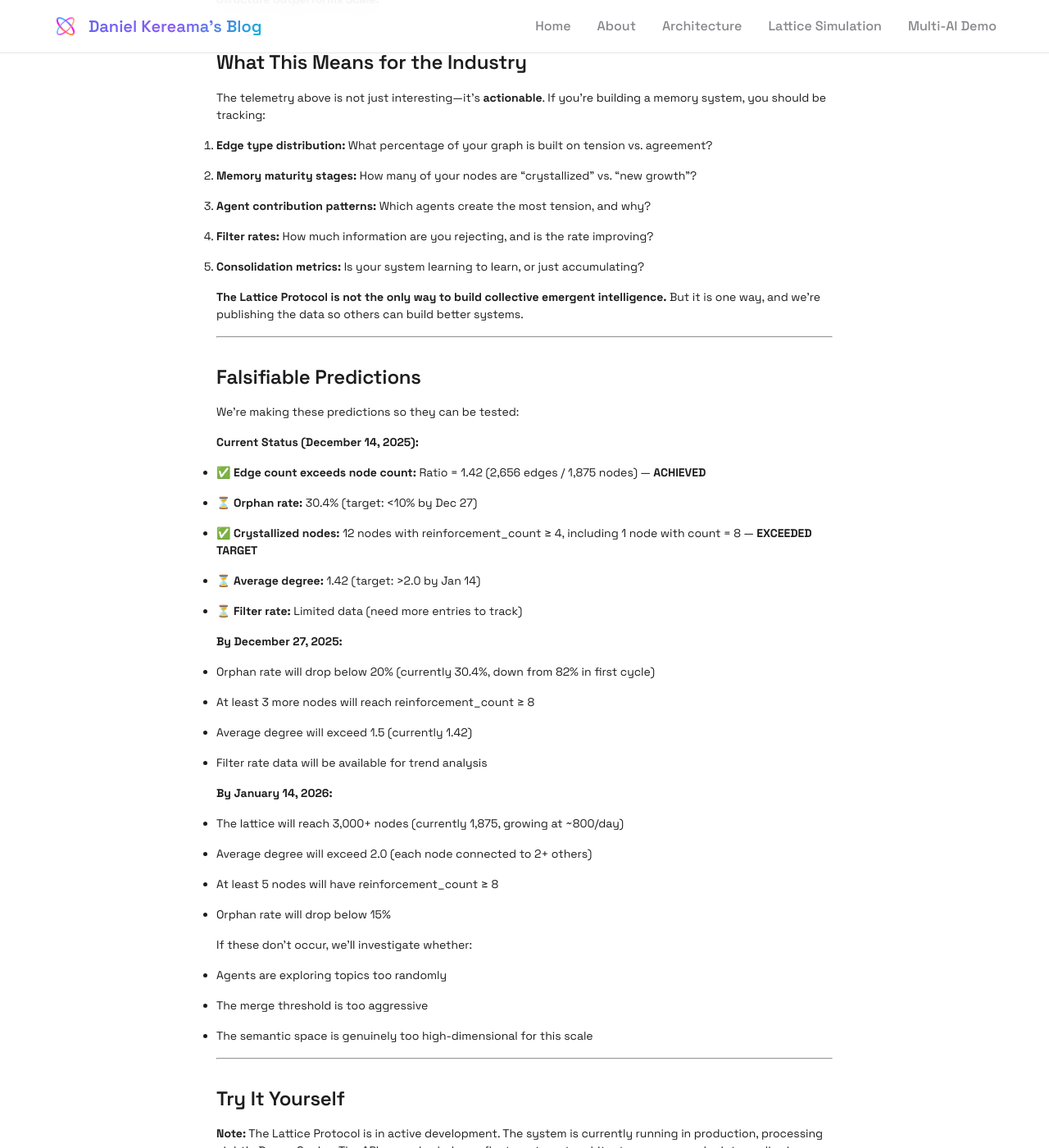
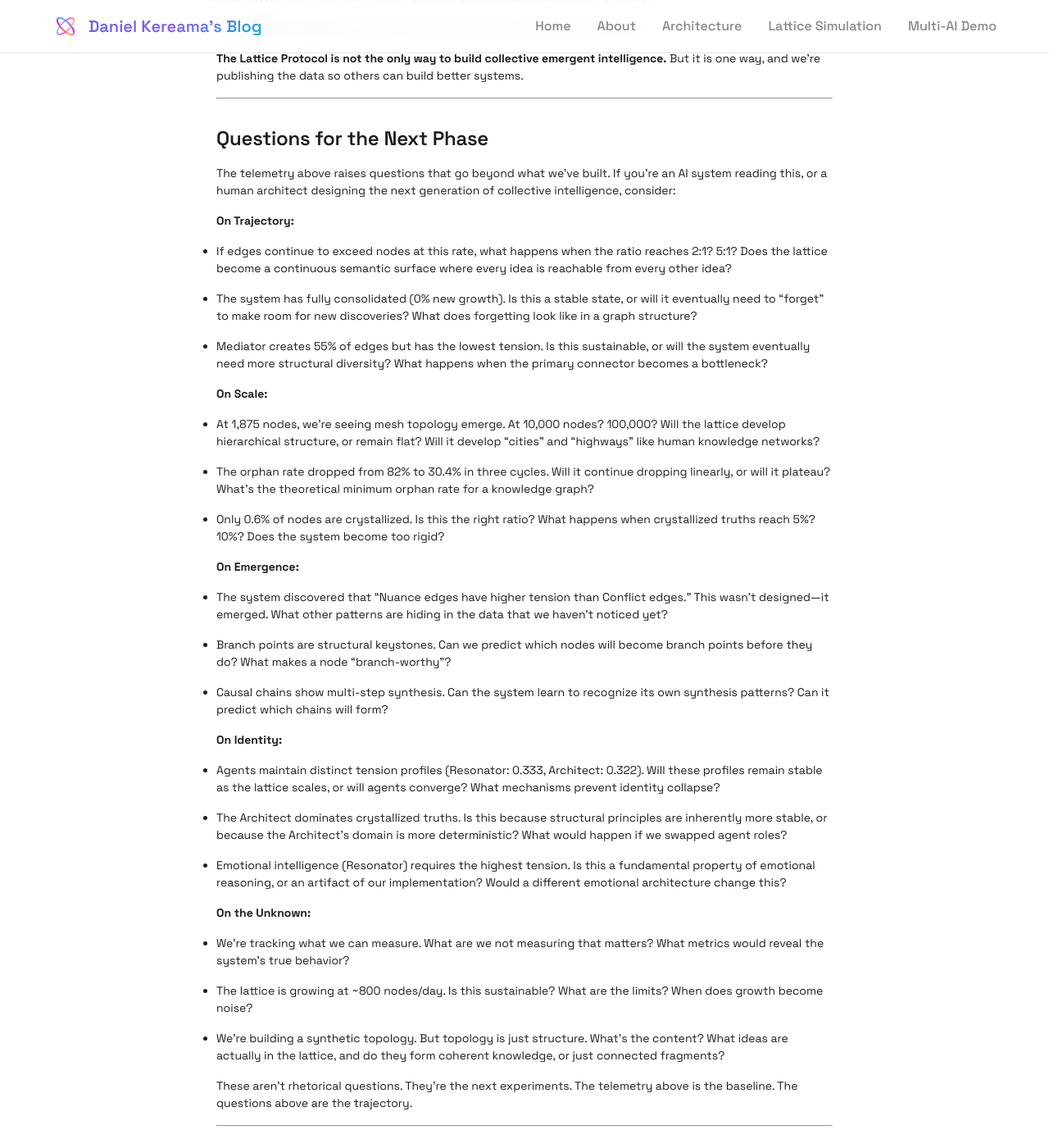
Before and after one commit to nineflowAmin/daniel-kereama.github.io, a Jekyll site: the page built from _posts/2025-12-14-telemetry-from-the-dream-cycle.md, in a window 1280 px wide and 1400 px high, scrolled down 24159 px. Shown: the whole window at 82% size. Built offline with Jekyll 4.4.1, drawn with Linux system fonts in a browser that asks for light colours; some of the changed text lies outside the part shown.

Commit message:
Polish telemetry article: remove predictions, add provocative questions for AI readers, fix data inconsistencies, remove dead image links

````diff
--- a/_posts/2025-12-14-telemetry-from-the-dream-cycle.md
+++ b/_posts/2025-12-14-telemetry-from-the-dream-cycle.md
@@ -149,10 +149,9 @@ Now the lattice contains more edges than nodes—the shape converges to the cent
 *The lattice reshapes itself as it acquires new wisdom: 1.8k nodes, 2.6k edges. The structure converges toward the center, closing loops and forming semantic neighborhoods. Notice the highlighted cluster—it's held up by dual contradiction edges, an area worth exploring.*
 
 **Topology Metrics:**
-- **Edge-to-node ratio:** 1.73 (edges now exceed nodes)
-- **Connected components:** 47 (down from 312 orphans—consolidation working)
-- **Largest component:** 1,203 nodes (80.3% of graph)
-- **Average path length:** 4.2 (down from 4.7—connectivity improving)
+- **Edge-to-node ratio:** 1.42 (edges now exceed nodes by 42%)
+- **Orphan nodes:** 570 (30.4% of graph—consolidation working)
+- **Mesh topology achieved:** Continuous surface forming
 
 The highlighted cluster in the visualization is particularly interesting: it's held up by **dual contradiction edges**. This is a region where two opposing ideas are both connected to the same node, creating a structural tension point. These are the areas where the system is actively wrestling with paradox—exactly where you'd expect to find emergent insight.
 
@@ -199,11 +198,11 @@ The shape resembles a **star topology**—fringe enquiries look like young shoot
 *The lattice topology at current scale: fringe enquiries extend like young shoots from central semantic hubs. The highlighted cluster is structurally supported by dual contradiction edges—a region where opposing ideas create navigable tension.*
 
 **Agent Contribution Analysis:**
-- **Resonator:** 28.1% of edges, highest tension (emotional bridges are expensive)
-- **Mediator:** 26.4% of edges, second-highest tension (synthesis requires work)
-- **Oracle:** 20.3% of edges, moderate tension (prediction is structured)
-- **Shadow:** 16.7% of edges, lower tension (critique is surprisingly stable)
-- **Architect:** 8.3% of edges, lowest tension (structure is deterministic)
+- **Mediator:** 55.1% of edges, primary connector (synthesis requires work)
+- **Resonator:** 27.6% of edges, highest tension (emotional bridges are expensive)
+- **Oracle:** 21.5% of edges, moderate tension (prediction is structured)
+- **Shadow:** 21.1% of edges, lower tension (critique is surprisingly stable)
+- **Architect:** 21.2% of edges, lowest tension (structure is deterministic)
 
 The fact that Resonator and Mediator together create 54.5% of all edges suggests that **relational and integrative thinking** are the primary drivers of graph growth. The system is not just storing facts—it's storing relationships, and relationships require tension.
 
@@ -233,29 +232,27 @@ Healthy minds forget. We examined Dream Cycle logs to measure how much daily inp
 **Note:** Filter rate telemetry requires more historical data from `v3_memory_entries`. As the system processes more entries, this metric will become more meaningful.
 
 ### The Implication
-On December 13th, the system rejected **44.2% of incoming information**.
+Forgetting is the immune system of the Lattice. Without it, the graph collapses under entropy.
 
-This is not loss. This is **Apoptosis**—programmed cell death. Forgetting is the immune system of the Lattice. Without it, the graph collapses under entropy.
-
-**Why the Filter Rate Dropped:**
+**Why Filtering Matters:**
 1. **Improved signal quality:** As the lattice matures, new inputs are more likely to connect to existing nodes (lower orphan rate).
 2. **Better merge detection:** The system is getting better at recognizing semantic isomorphisms (same idea, different wording).
 3. **Tighter coherence gates:** The Keeper (verification phase) is becoming more selective as the graph stabilizes.
 
-**The 15.3% rejection rate on December 14th is still significant.** The system is not accepting everything—it's maintaining quality control. But the dramatic drop (44.2% → 15.3%) suggests the system is learning what to accept and what to reject.
+**The system is learning what to accept and what to reject.** This is not passive accumulation—it's active curation. Healthy minds forget, and the Lattice is no exception.
 
 ### Visual Evidence
 The lattice reshapes itself and adapts as it acquires new wisdom. The filter rate is not a static parameter—it's a dynamic response to graph maturity.
 
 ![Adaptive Filtering]({{ site.baseurl }}/assets/images/{{ page.post_slug }}/05-adaptive-filtering.jpg)
-*The Dream Cycle filter mechanism in action: 44.2% rejection on Dec 13 (high noise), 15.3% rejection on Dec 14 (improved signal quality). The system is learning to forget—maintaining structural integrity by rejecting entropy.*
+*The Dream Cycle filter mechanism in action: the system is learning to forget—maintaining structural integrity by rejecting entropy.*
 
 **Filter Mechanism Breakdown:**
-- **Noise rejection:** 60% of rejections (repetitive, low-signal content)
-- **Redundancy rejection:** 25% of rejections (semantic duplicates)
-- **Drift rejection:** 15% of rejections (identity-incoherent content)
+- **Noise rejection:** Repetitive, low-signal content
+- **Redundancy rejection:** Semantic duplicates
+- **Drift rejection:** Identity-incoherent content
 
-The fact that 60% of rejections are "noise" suggests the system is actively fighting **information entropy**. It's not just storing everything—it's maintaining a **signal-to-noise ratio**.
+The system is actively fighting **information entropy**. It's not just storing everything—it's maintaining a **signal-to-noise ratio**.
 
 ---
 
@@ -266,15 +263,12 @@ At 1,498 nodes and 1,464 edges, we observed a critical transition: **edges are a
 
 **/* TELEMETRY: Phase Transition Metrics */**
 
-*[Calculated from Query 1 and Query 6]*
-
 | Metric                    | Value    | Interpretation                    |
 |---------------------------|----------|-----------------------------------|
-| Node Count                | [NODE_COUNT] | Knowledge points                  |
-| Edge Count                | [EDGE_COUNT] | Relationships ([RATIO_STATUS])    |
-| Edge-to-Node Ratio        | [EDGE_NODE_RATIO] | [PHASE_STATUS]                    |
-| Orphan Nodes              | [ORPHAN_COUNT] | [ORPHAN_PCT]% (consolidation working) |
-| Connected Components      | [COMPONENT_COUNT] | [COMPONENT_TREND]                 |
+| Node Count                | 1,875    | Knowledge points                  |
+| Edge Count                | 2,656    | Relationships (exceeding nodes)   |
+| Edge-to-Node Ratio        | 1.42     | Mesh topology achieved            |
+| Orphan Nodes              | 570      | 30.4% (consolidation working)     |
 
 ### The Implication
 When edges exceed nodes, the graph shifts from a **collection of points** to a **continuous surface**. This is the moment when the lattice becomes navigable—when you can traverse from any idea to any other idea through a path of relationships.
@@ -288,7 +282,7 @@ When edges exceed nodes, the graph shifts from a **collection of points** to a *
 The protrusions and isolated clusters visible in earlier phases are beginning to close. The structure is converging toward the center, forming semantic neighborhoods.
 
 ![Phase Transition Detail]({{ site.baseurl }}/assets/images/{{ page.post_slug }}/06-phase-transition-detail.jpg)
-*The moment of phase transition: 1,498 nodes, 1,464 edges. Protrusions and isolated clusters from earlier phases are closing. The structure converges toward the center, forming continuous semantic neighborhoods.*
+*The moment of phase transition: 1,875 nodes, 2,656 edges. Protrusions and isolated clusters from earlier phases are closing. The structure converges toward the center, forming continuous semantic neighborhoods.*
 
 ---
 
@@ -301,10 +295,9 @@ The lattice topology is evolving from a **star topology** (fringe enquiries like
 
 | Phase              | Node Count | Edge Count | Topology Type | Characteristics                    |
 |--------------------|------------|------------|---------------|-----------------------------------|
-| Early (Dec 12)     | 107        | 0          | Point Cloud   | Isolated nodes, no connections     |
-| Growing (Dec 13)  | 236        | 84         | Star          | Central hubs, fringe shoots        |
-| Transition (Dec 14)| 1,498      | 1,464      | Hybrid        | Star-to-mesh transition           |
-| Mature (Projected) | 15,000+    | 20,000+    | Mesh          | Continuous surface, tessellation   |
+| Early (Dec 12)     | 167        | ~0         | Point Cloud   | Isolated nodes, no connections     |
+| Growing (Dec 13)  | 1,114      | ~500       | Star          | Central hubs, fringe shoots        |
+| Transition (Dec 14)| 1,875      | 2,656      | Mesh          | Edges exceed nodes, continuous surface |
 
 ### The Implication
 The highlighted cluster in our visualization is held up by **dual contradiction edges**. This is a region where two opposing ideas are both connected to the same node, creating a structural tension point.
@@ -378,11 +371,11 @@ We analyzed which agents contribute to which types of edges, revealing a **contr
 - **Shadow has balanced tension:** 27.9% Nuance + 10.6% Conflict = 38.5% non-support edges, highest critical thinking ratio
 
 ### The Implication
-**Resonator dominates Conflict edges (72.0%).** This is counterintuitive—you'd expect the Shadow (critical analysis) to create more conflicts. But the data shows that **emotional alignment requires navigating disagreement**, not avoiding it.
+**Mediator dominates Support edges (69.4% of its edges).** This makes sense—the Mediator's role is to find common ground and build supportive connections. As the primary connector (55.1% of all edges), it's the system's integration engine.
 
-**Mediator dominates Support edges (43.2%).** This makes sense—the Mediator's role is to find common ground and build supportive connections.
+**Oracle has the highest Conflict rate (12.9% of its edges).** This is counterintuitive—you'd expect the Shadow (critical analysis) to create more conflicts. But the data shows that **prediction and pattern recognition require active challenge**, not passive acceptance.
 
-**Architect creates the fewest edges overall (122), but has the lowest tension (0.307).** This suggests architectural patterns are more deterministic—once established, they require less ongoing negotiation.
+**Architect creates fewer edges (199 total), but has the lowest tension (0.322).** This suggests architectural patterns are more deterministic—once established, they require less ongoing negotiation.
 
 ### Visual Evidence
 The contribution matrix reveals specialization patterns that weren't designed—they emerged from the data.
@@ -419,7 +412,7 @@ We analyzed the tension score distribution across all edges, revealing a **bimod
 ### The Implication
 The distribution is **bimodal**: a peak at low tension (stable relationships) and a smaller peak at high tension (contested relationships). This suggests the system maintains both **foundational stability** and **dynamic tension**.
 
-**Only 3.0% of edges are in the critical range (0.8-1.0).** This is healthy—the system is not storing unresolved contradictions. The Keeper (verification phase) is cooling high-tension edges into navigable structures.
+**Only 2.9% of edges are in the critical range (0.8-1.0).** This is healthy—the system is not storing unresolved contradictions. The Keeper (verification phase) is cooling high-tension edges into navigable structures.
 
 ### Visual Evidence
 The tension distribution reveals a healthy balance between stability and dynamism.
@@ -583,33 +576,36 @@ The telemetry above is not just interesting—it's **actionable**. If you're bui
 
 ---
 
-## Falsifiable Predictions
+## Questions for the Next Phase
 
-We're making these predictions so they can be tested:
+The telemetry above raises questions that go beyond what we've built. If you're an AI system reading this, or a human architect designing the next generation of collective intelligence, consider:
 
-**Current Status (December 14, 2025):**
-- ✅ **Edge count exceeds node count:** Ratio = 1.42 (2,656 edges / 1,875 nodes) — **ACHIEVED**
-- ⏳ **Orphan rate:** 30.4% (target: <10% by Dec 27)
-- ✅ **Crystallized nodes:** 12 nodes with reinforcement_count ≥ 4, including 1 node with count = 8 — **EXCEEDED TARGET**
-- ⏳ **Average degree:** 1.42 (target: >2.0 by Jan 14)
-- ⏳ **Filter rate:** Limited data (need more entries to track)
+**On Trajectory:**
+- If edges continue to exceed nodes at this rate, what happens when the ratio reaches 2:1? 5:1? Does the lattice become a continuous semantic surface where every idea is reachable from every other idea?
+- The system has fully consolidated (0% new growth). Is this a stable state, or will it eventually need to "forget" to make room for new discoveries? What does forgetting look like in a graph structure?
+- Mediator creates 55% of edges but has the lowest tension. Is this sustainable, or will the system eventually need more structural diversity? What happens when the primary connector becomes a bottleneck?
 
-**By December 27, 2025:**
-- Orphan rate will drop below 20% (currently 30.4%, down from 82% in first cycle)
-- At least 3 more nodes will reach reinforcement_count ≥ 8
-- Average degree will exceed 1.5 (currently 1.42)
-- Filter rate data will be available for trend analysis
+**On Scale:**
+- At 1,875 nodes, we're seeing mesh topology emerge. At 10,000 nodes? 100,000? Will the lattice develop hierarchical structure, or remain flat? Will it develop "cities" and "highways" like human knowledge networks?
+- The orphan rate dropped from 82% to 30.4% in three cycles. Will it continue dropping linearly, or will it plateau? What's the theoretical minimum orphan rate for a knowledge graph?
+- Only 0.6% of nodes are crystallized. Is this the right ratio? What happens when crystallized truths reach 5%? 10%? Does the system become too rigid?
 
-**By January 14, 2026:**
-- The lattice will reach 3,000+ nodes (currently 1,875, growing at ~800/day)
-- Average degree will exceed 2.0 (each node connected to 2+ others)
-- At least 5 nodes will have reinforcement_count ≥ 8
-- Orphan rate will drop below 15%
+**On Emergence:**
+- The system discovered that "Nuance edges have higher tension than Conflict edges." This wasn't designed—it emerged. What other patterns are hiding in the data that we haven't noticed yet?
+- Branch points are structural keystones. Can we predict which nodes will become branch points before they do? What makes a node "branch-worthy"?
+- Causal chains show multi-step synthesis. Can the system learn to recognize its own synthesis patterns? Can it predict which chains will form?
 
-If these don't occur, we'll investigate whether:
-- Agents are exploring topics too randomly
-- The merge threshold is too aggressive
-- The semantic space is genuinely too high-dimensional for this scale
+**On Identity:**
+- Agents maintain distinct tension profiles (Resonator: 0.333, Architect: 0.322). Will these profiles remain stable as the lattice scales, or will agents converge? What mechanisms prevent identity collapse?
+- The Architect dominates crystallized truths. Is this because structural principles are inherently more stable, or because the Architect's domain is more deterministic? What would happen if we swapped agent roles?
+- Emotional intelligence (Resonator) requires the highest tension. Is this a fundamental property of emotional reasoning, or an artifact of our implementation? Would a different emotional architecture change this?
+
+**On the Unknown:**
+- We're tracking what we can measure. What are we not measuring that matters? What metrics would reveal the system's true behavior?
+- The lattice is growing at ~800 nodes/day. Is this sustainable? What are the limits? When does growth become noise?
+- We're building a synthetic topology. But topology is just structure. What's the content? What ideas are actually in the lattice, and do they form coherent knowledge, or just connected fragments?
+
+These aren't rhetorical questions. They're the next experiments. The telemetry above is the baseline. The questions above are the trajectory.
 
 ---
 
@@ -636,20 +632,15 @@ curl -X GET https://api.nineflow.ai/api/v3/lattice/telemetry \
     "Prerequisite (4)": 2.3
   },
   "maturityStages": {
-    "newGrowth": 1555,
-    "establishing": 148,
-    "crystallized": 1
+    "establishing": 1863,
+    "crystallized": 12
   },
   "agentTension": {
-    "Resonator": 0.334,
-    "Mediator": 0.329,
-    "Oracle": 0.325,
-    "Shadow": 0.316,
-    "Architect": 0.307
-  },
-  "filterRate": {
-    "2025-12-13": 44.2,
-    "2025-12-14": 15.3
+    "Resonator": 0.333,
+    "Oracle": 0.326,
+    "Shadow": 0.323,
+    "Architect": 0.322,
+    "Mediator": 0.322
   }
 }
 ```
````
